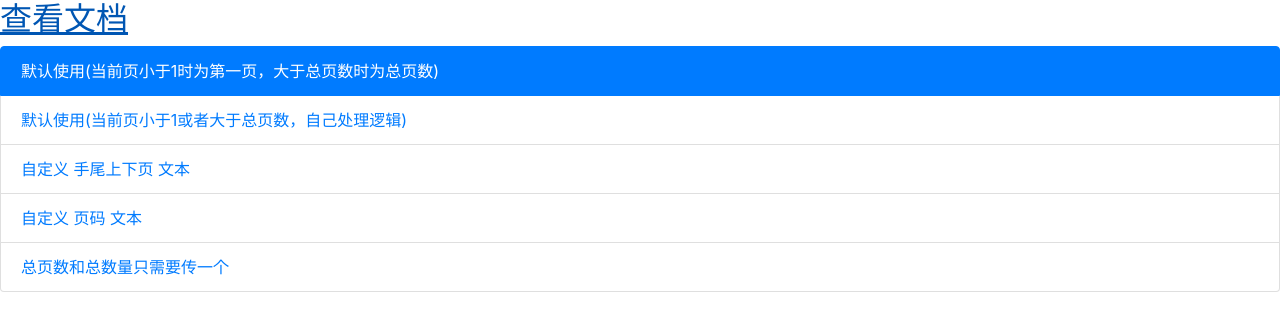
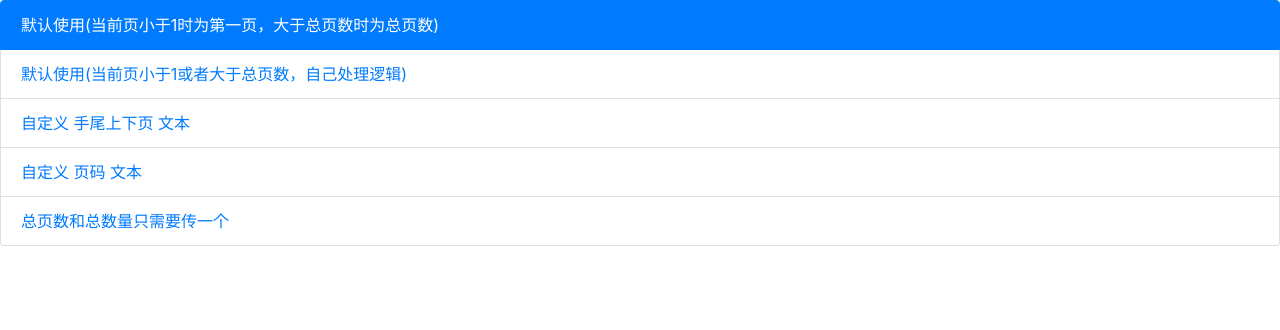
Before and after one commit to sailengsi/sls-page, a website: page demo/index.html in a window 1280 px wide. Drawn offline with nearby package versions, Linux system fonts and the light colour scheme.

Commit message:
去掉demo首页文档链接

```diff
--- a/demo/index.html
+++ b/demo/index.html
@@ -8,10 +8,6 @@
 		<link rel="stylesheet" href="https://www.sailengsi.com/Public/common/other/bs/css/bootstrap.min.css">
 	</head>
 	<body>
-
-		<h2>
-			<a href="../doc/_book/">查看文档</a>
-		</h2>
 		<div class="list-group">
 			<a href="base/" class="list-group-item active">默认使用(当前页小于1时为第一页，大于总页数时为总页数)</a>
 			<a href="base/custom-cur-page.html" class="list-group-item">默认使用(当前页小于1或者大于总页数，自己处理逻辑)</a>
```
